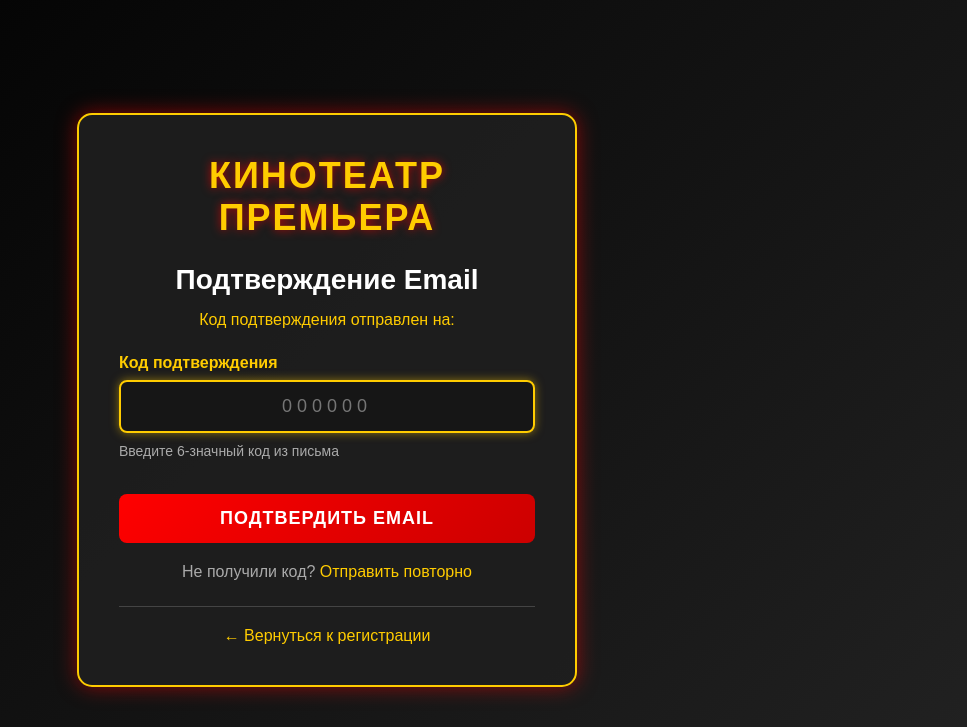
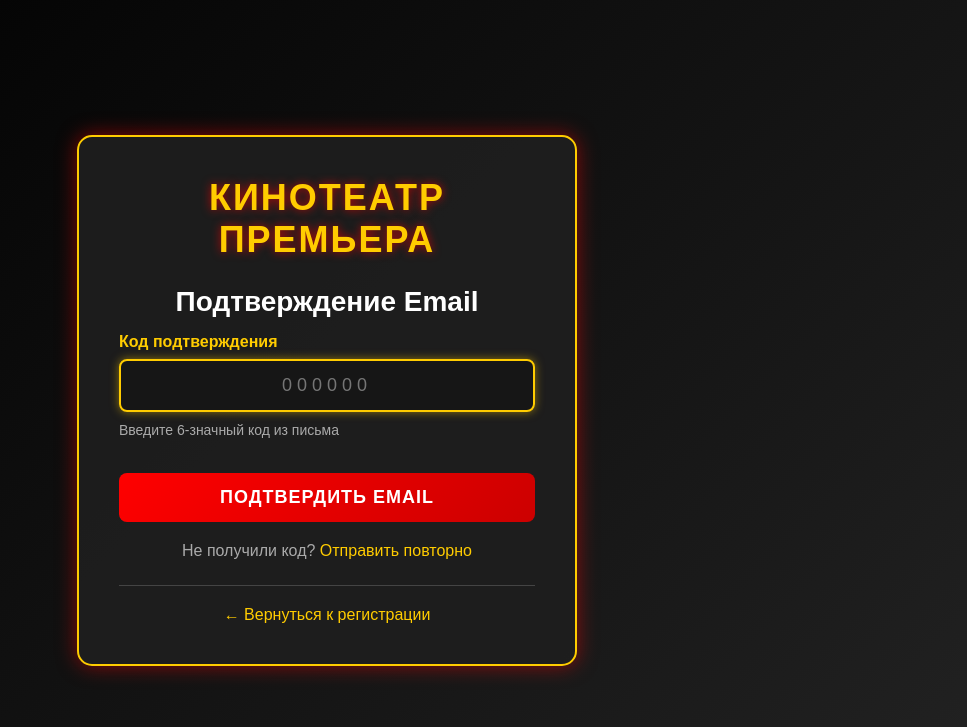
Before and after one commit to Klevchik1/cinema-management-system, a Django app: template ticket/templates/ticket/verify_email.html in a window 1280 px wide. Shown: the top 727 px of the page, without its empty margins (313-1280 px from the left). Run offline with Django 5.2, Linux system fonts and the light colour scheme; the template is opened without the code that fills it, so the values that code supplies are empty.

Commit message:
v2 SUCCES

```diff
--- a/ticket/templates/ticket/verify_email.html
+++ b/ticket/templates/ticket/verify_email.html
@@ -157,11 +157,6 @@
         <div class="logo">КИНОТЕАТР ПРЕМЬЕРА</div>
         <h2>Подтверждение Email</h2>
 
-        <div class="email-notice">
-            Код подтверждения отправлен на:<br>
-            <strong>{{ email }}</strong>
-        </div>
-
         {% if messages %}
         <div class="messages">
             {% for message in messages %}
```
Also changed, not shown: 1 other file.
